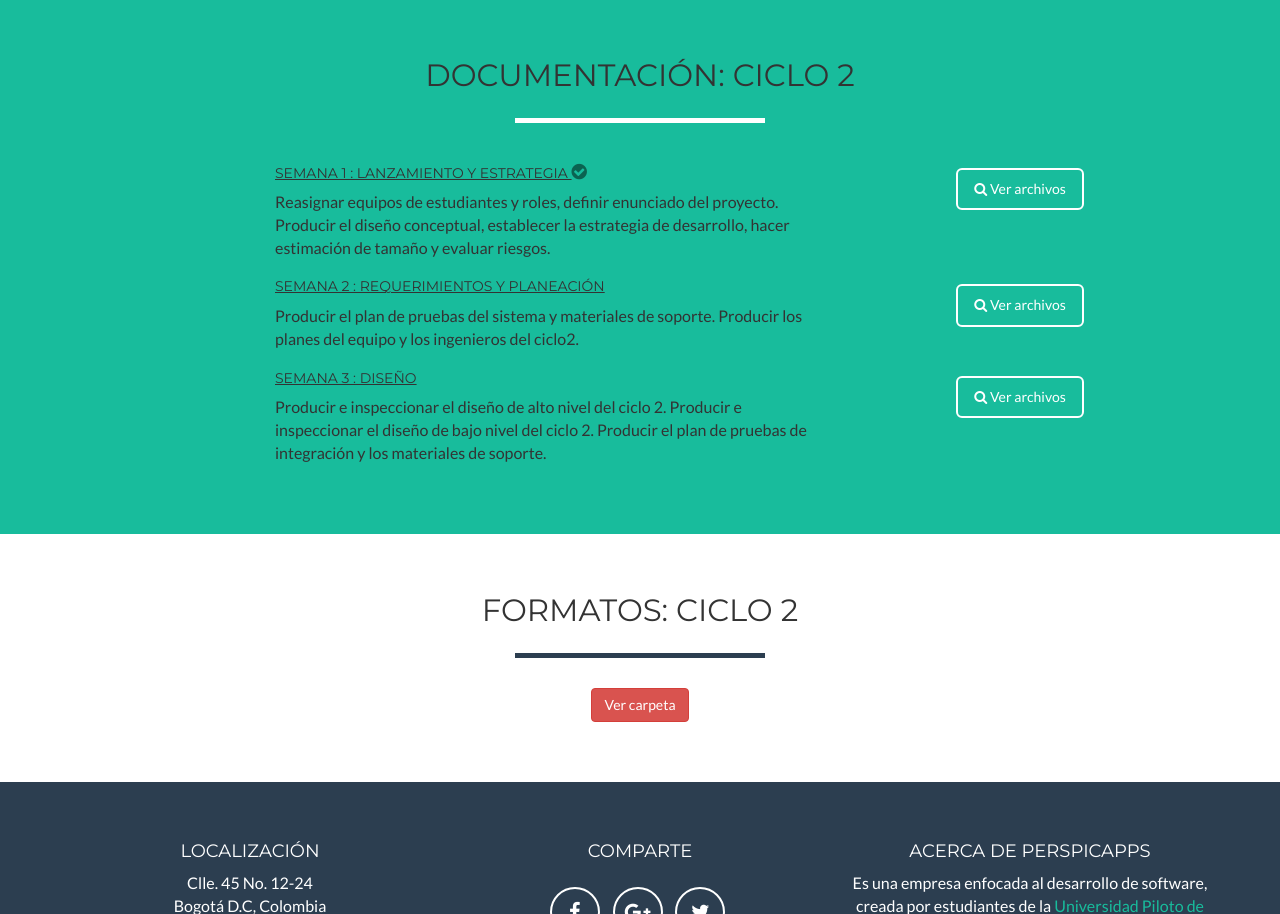
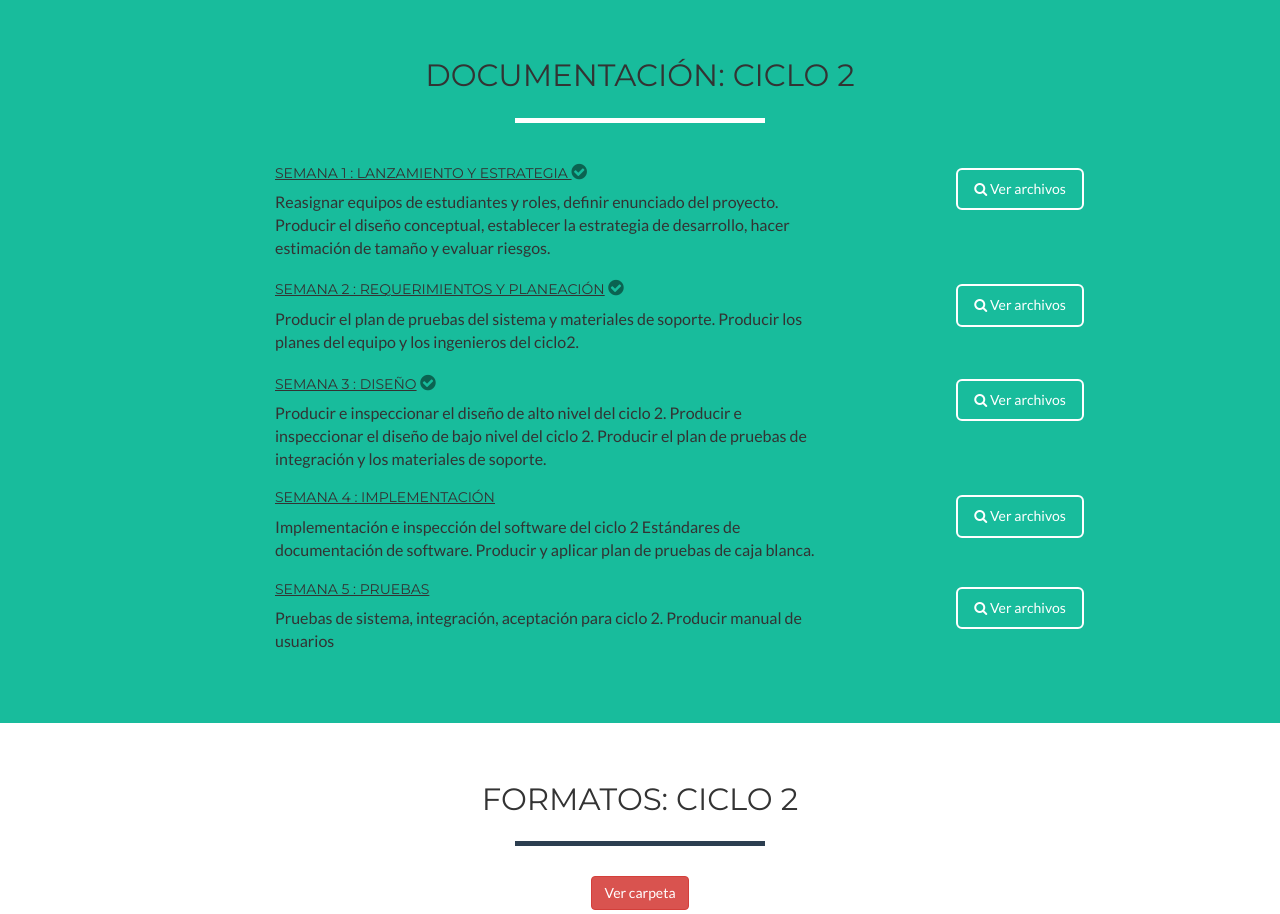
Before and after one commit to Perspicapps1/PortalWeb, a PHP site: page /proyecto.php in a window 1280 px wide. Shown: the part 2117-3031 px from the top of the page. Run offline with PHP 8.4, Linux system fonts and the light colour scheme; some libraries are stand-ins or nearby versions.

Commit message:
Add files via upload

```diff
--- a/proyecto.php
+++ b/proyecto.php
@@ -283,7 +283,7 @@
                     <!-- semana 2 -->
                     <div class="col-md-12">
                         <div class="col-md-6 col-xs-offset-2">
-                            <h5> <u>Semana 2 : Requerimientos y Planeación</u> </h5>
+                            <h5> <u>Semana 2 : Requerimientos y Planeación</u> <i class="fa fa-check-circle" aria-hidden="true"></i></h5>
                             <p>Producir el plan de pruebas del sistema y materiales de soporte. Producir los planes del equipo y los ingenieros del ciclo2.</p>
                         </div>
                         <div class="col-md-4 text-center">
@@ -297,7 +297,7 @@
                     <!-- semana 3 -->
                     <div class="col-md-12">
                         <div class="col-md-6 col-xs-offset-2">
-                            <h5> <u>Semana 3 : Diseño</u> </h5>
+                            <h5> <u>Semana 3 : Diseño</u> <i class="fa fa-check-circle" aria-hidden="true"></i></h5>
                             <p>Producir e inspeccionar el diseño de alto nivel del ciclo 2. Producir e inspeccionar el diseño de bajo nivel del ciclo 2. Producir el plan de pruebas de integración y los materiales de soporte.</p>
                         </div>
                         <div class="col-md-4 text-center">
@@ -307,6 +307,34 @@
                         </div>
                     </div>
                     <!-- END[semana 3] -->
+                    <hr class="visible-xs visible-sm">
+                    <!-- semana 4 -->
+                    <div class="col-md-12">
+                        <div class="col-md-6 col-xs-offset-2">
+                            <h5> <u>Semana 4 : Implementación</u> </h5>
+                            <p>Implementación e inspección del software del ciclo 2 Estándares de documentación de software. Producir y aplicar plan de pruebas de caja blanca.</p>
+                        </div>
+                        <div class="col-md-4 text-center">
+                            <a href="https://1drv.ms/f/s!AjFmcZ6qFJ1phWLQ5TKVF9k_cyod" target="new" class="btn btn-lg btn-outline">
+                                <i class="fa fa-search"></i> Ver archivos
+                            </a>
+                        </div>
+                    </div>
+                    <!-- END[semana 4] -->
+                    <hr class="visible-xs visible-sm">
+                    <!-- semana 5 -->
+                    <div class="col-md-12">
+                        <div class="col-md-6 col-xs-offset-2">
+                            <h5> <u>Semana 5 : Pruebas</u> </h5>
+                            <p>Pruebas de sistema, integración, aceptación para ciclo 2. Producir manual de usuarios</p>
+                        </div>
+                        <div class="col-md-4 text-center">
+                            <a href="" target="new" class="btn btn-lg btn-outline">
+                                <i class="fa fa-search"></i> Ver archivos
+                            </a>
+                        </div>
+                    </div>
+                    <!-- END[semana 5] -->
                 </div>
 
             </div>
```
